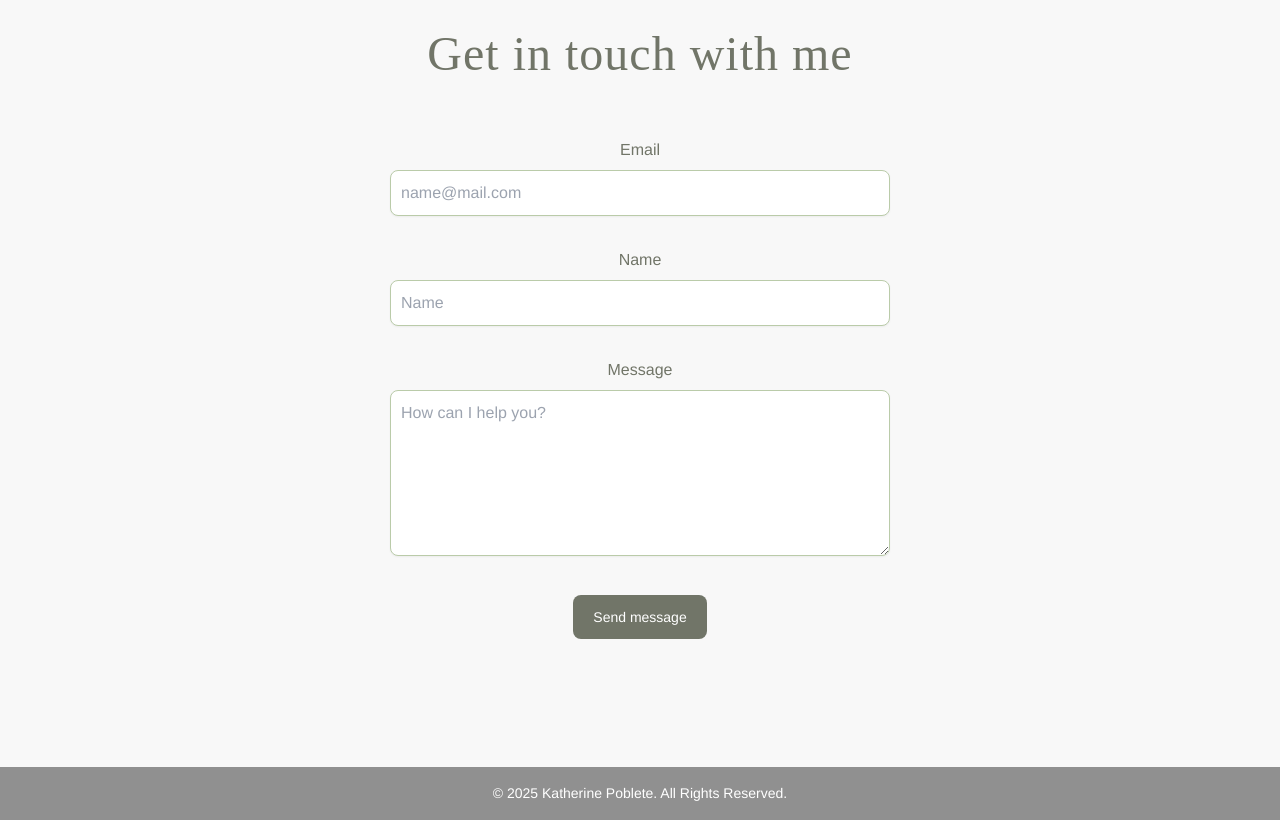
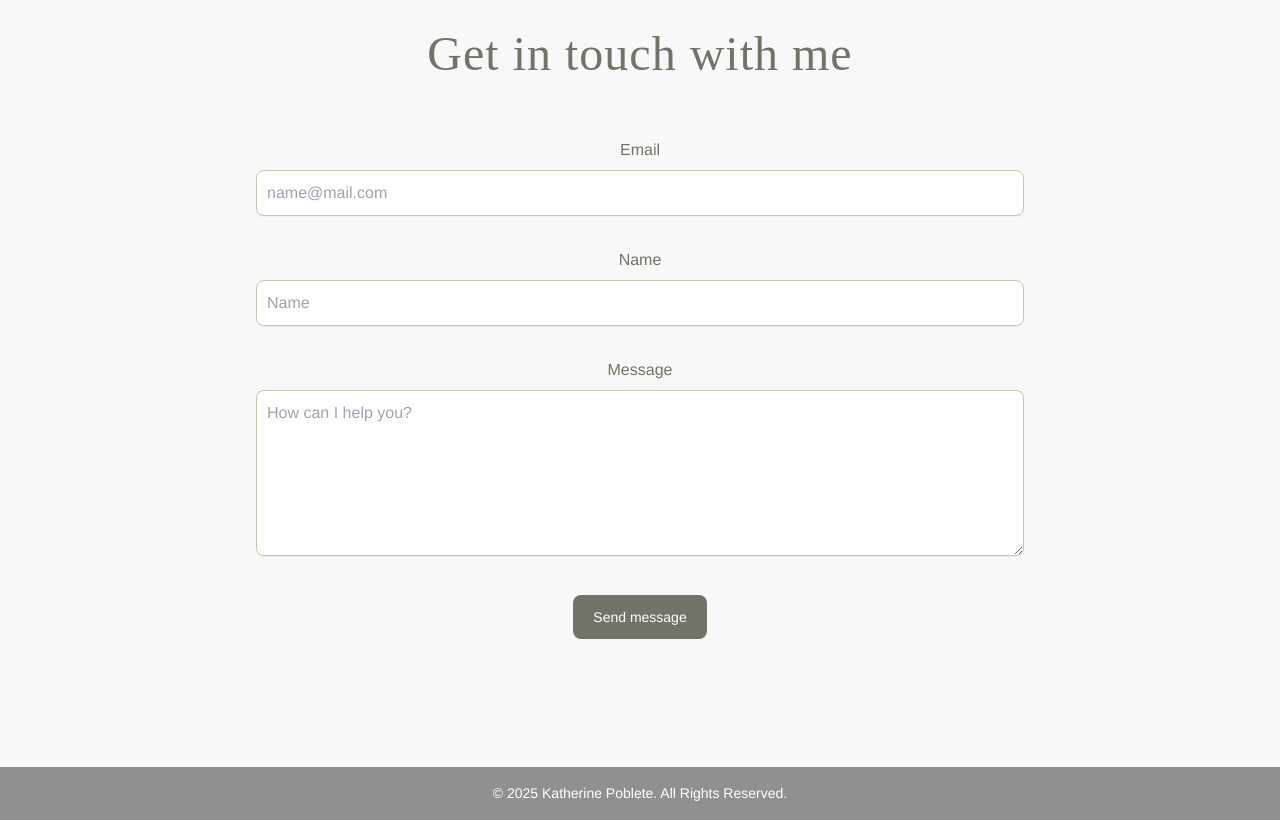
Before and after one commit to knpoblete/knpoblete.github.io, a Vue app: page / in a window 1280 px wide. Shown: the part 3300-4120 px from the top of the page. Built offline with nearby package versions, Linux system fonts and the light colour scheme; a web font is replaced by a local one.

Commit message:
make form responsive

```diff
--- a/src/assets/global.css
+++ b/src/assets/global.css
@@ -246,6 +246,7 @@ footer {
 
 #contact-section .form {
     width: 500px;
+    width: 100%;
     /* text-align: left; */
 }
 
--- a/src/components/HomePage.vue
+++ b/src/components/HomePage.vue
@@ -232,11 +232,11 @@
             <!-- <p class="mb-8 lg:mb-16 font-light text-center text-gray-500 dark:text-gray-400 sm:text-xl">Got a technical issue? Want to send feedback about a beta feature? Need details about our Business plan? Let us know.</p> -->
 
             <form ref="form" @submit.prevent="sendEmail" class="space-y-8" id="form">
-                <div>
+                <div class="sm:col-span-2">
                     <label for="email" class="block mb-2 text-md font-medium text-[#717568]">Email</label>
                     <input type="email" id="email" name="email" class="w-full p-2.5 text-[#717568] outline-[#F1BF98] shadow-sm bg-white border border-[#BACBA9] focus:border-[#BACBA9] focus:ring-[#BACBA9] rounded-lg" placeholder="name@mail.com" required>
                 </div>
-                <div>
+                <div class="sm:col-span-2">
                     <label for="name" class="block mb-2 text-md font-medium text-[#717568]">Name</label>
                     <input type="text" name="name" id="name" class="w-full p-2.5 text-[#717568] outline-[#F1BF98] shadow-sm bg-white border border-[#BACBA9] focus:border-[#BACBA9] focus:ring-[#BACBA9] rounded-lg" placeholder="Name" required>
                 </div>
```
Also changed, not shown: 1 other file (tests, documents, lock files or other folders).
